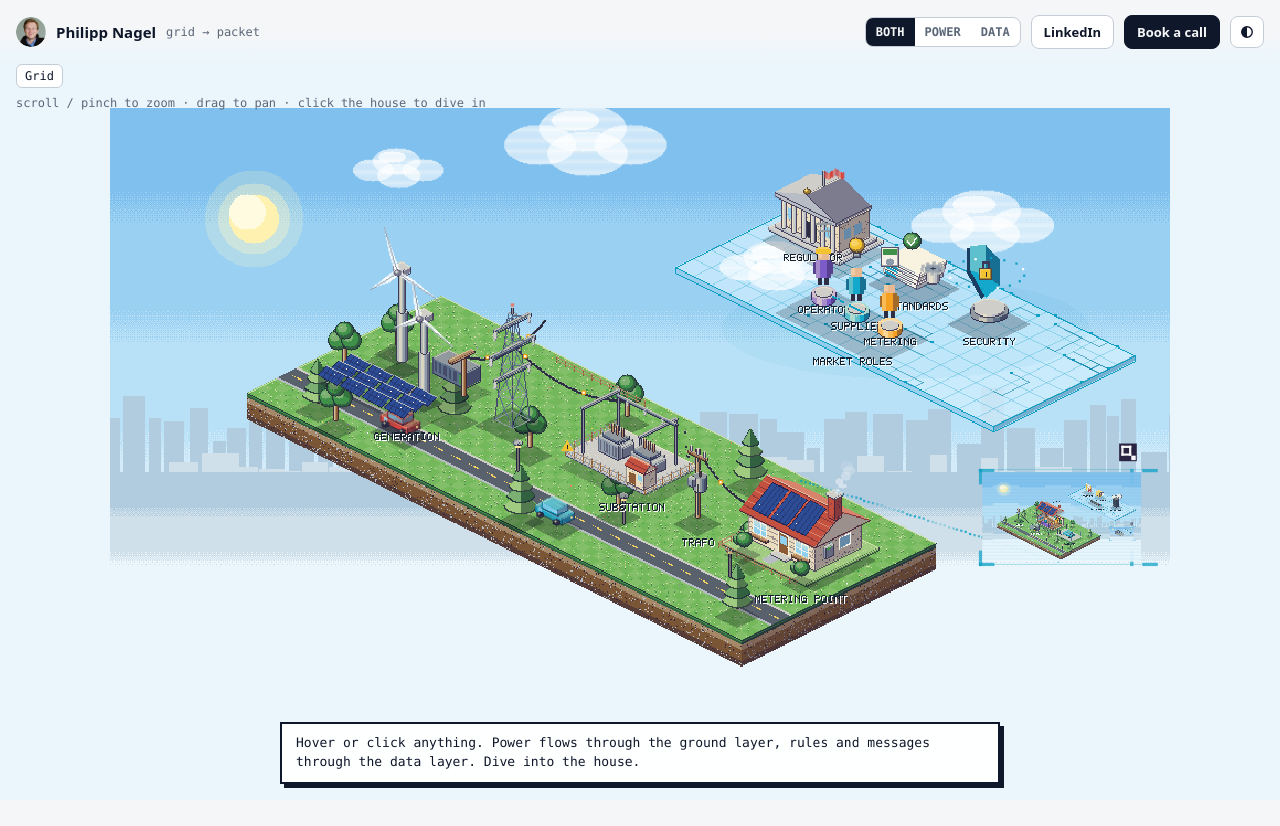
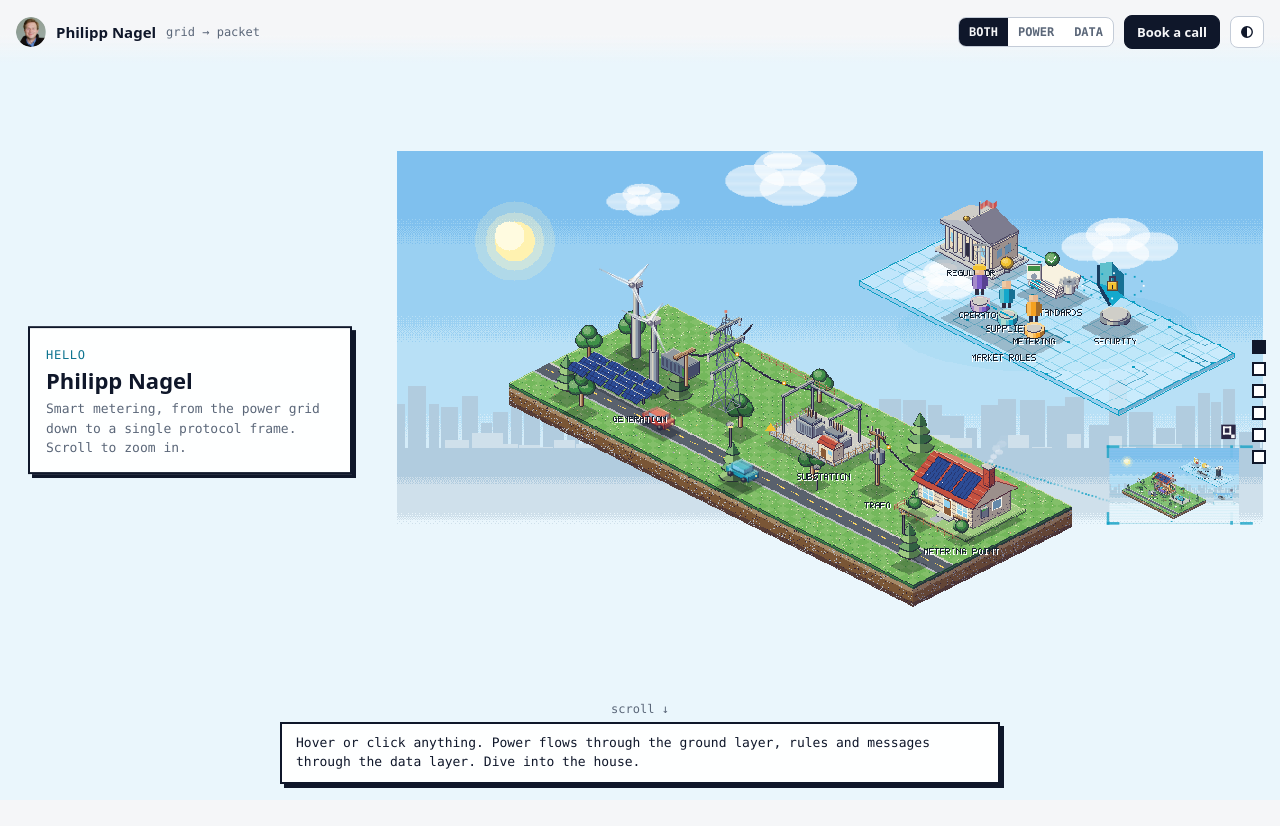
Before and after one commit to philippnagel/philippnagel.github.io, a website with bundled scripts: page src/index.html in a window 1280 px wide. Shown: the top 826 px of the page. Before the commit the page ends 800 px from the top, so only its background shows below. Built offline with nearby package versions, Linux system fonts and the light colour scheme; animation ran at ten frames a second.

Commit message:
feat: single-scroll journey through the four scales with chapter cards
Page scroll drives the camera (hold, then fly, per section). Replaces wheel
zoom and drag pan. Adds chapter card, rail and scroll-to-portal.

Co-Authored-By: Claude Sonnet 5.5 <noreply@anthropic.com>

```diff
--- a/src/camera.ts
+++ b/src/camera.ts
@@ -1,66 +1,13 @@
-import { ease, flyFrame } from "./geometry";
-import type { Size, View } from "./types";
+import type { View } from "./types";
 
-/** View state plus animated transitions. Rendering is delegated through `onChange`. */
+/** Current view. Scroll position drives it; rendering is delegated through `onChange`. */
 export class Camera {
   view: View = { cx: 500, cy: 500, w: 1100 };
-  private anim = 0;
 
-  constructor(
-    private readonly size: () => Size,
-    private readonly onChange: (v: View) => void,
-    private readonly reduceMotion: boolean,
-  ) {}
+  constructor(private readonly onChange: (v: View) => void) {}
 
   set(v: View) {
     this.view = { ...v };
     this.onChange(this.view);
   }
-
-  stop() {
-    cancelAnimationFrame(this.anim);
-    this.anim = 0;
-  }
-
-  flyTo(to: View) {
-    this.stop();
-    const from = { ...this.view };
-    const dur = this.reduceMotion
-      ? 0
-      : 900 + 250 * Math.abs(Math.log10(to.w / from.w));
-    const t0 = performance.now();
-    const step = (now: number) => {
-      const u = dur ? Math.min(1, (now - t0) / dur) : 1;
-      this.set(flyFrame(from, to, ease(u)));
-      this.anim = u < 1 ? requestAnimationFrame(step) : 0;
-    };
-    this.anim = requestAnimationFrame(step);
-  }
-
-  toWorld(px: number, py: number): [number, number] {
-    const { w, h } = this.size();
-    const ps = w / this.view.w;
-    return [this.view.cx + (px - w / 2) / ps, this.view.cy + (py - h / 2) / ps];
-  }
-
-  /** Zooms by factor `f` keeping the world point under (px, py) fixed. */
-  zoomAt(px: number, py: number, f: number) {
-    const nw = Math.min(2000, Math.max(0.5, this.view.w * f));
-    const [wx, wy] = this.toWorld(px, py);
-    const r = nw / this.view.w;
-    this.set({
-      cx: wx - (wx - this.view.cx) * r,
-      cy: wy - (wy - this.view.cy) * r,
-      w: nw,
-    });
-  }
-
-  panBy(dxPx: number, dyPx: number) {
-    const ps = this.size().w / this.view.w;
-    this.set({
-      ...this.view,
-      cx: this.view.cx - dxPx / ps,
-      cy: this.view.cy - dyPx / ps,
-    });
-  }
 }
--- /dev/null
+++ b/src/chapters.ts
@@ -0,0 +1,45 @@
+import { STOPS } from "./geometry";
+
+export interface Chapter {
+  /** short label for the rail */
+  tag: string;
+  title: string;
+  body: string;
+}
+
+/** One chapter per scroll section; `STOPS[i]` is the scene level it frames. */
+export const chapters: Chapter[] = [
+  {
+    tag: "Hello",
+    title: "Philipp Nagel",
+    body: "Smart metering, from the power grid down to a single protocol frame. Scroll to zoom in.",
+  },
+  {
+    tag: "Grid",
+    title: "01. The grid",
+    body: "Generation, transmission, substation, transformer, and one house. Rules, roles and markets float above as the data layer.",
+  },
+  {
+    tag: "Metering point",
+    title: "02. The metering point",
+    body: "Grid connection, meter cabinet, rooftop PV, home energy management and an EV charger. Every one of them also speaks data.",
+  },
+  {
+    tag: "Meter cabinet",
+    title: "03. The meter cabinet",
+    body: "Meter, gateway and sub-meters, joined by the meter, wide-area and home-area links. A security module signs it all.",
+  },
+  {
+    tag: "Protocol frame",
+    title: "04. One reading",
+    body: "A single meter reading, field by field. This is the smallest thing the grid says.",
+  },
+  {
+    tag: "Contact",
+    title: "Let's talk",
+    body: "Working on metering, market communication or grid data? Say hello.",
+  },
+];
+
+if (chapters.length !== STOPS.length)
+  throw new Error("chapters and STOPS must be the same length");
--- a/src/geometry.ts
+++ b/src/geometry.ts
@@ -40,11 +40,12 @@ export function origins(scenes: SceneDef[]): Origin[] {
 export function fitView(o: Origin, size: Size, ins: Insets): View {
   const fw = SW * o.k;
   const fh = SH * o.k;
-  const aw = size.w - ins.right;
+  const left = ins.left ?? 0;
+  const aw = size.w - left - ins.right;
   const ah = size.h - ins.top - ins.bottom;
   const ps = Math.min(aw / fw, ah / fh) / 1.04;
   return {
-    cx: o.x + fw / 2 - (aw / 2 - size.w / 2) / ps,
+    cx: o.x + fw / 2 - (left + aw / 2 - size.w / 2) / ps,
     cy: o.y + fh / 2 - (ins.top + ah / 2 - size.h / 2) / ps,
     w: size.w / ps,
   };
@@ -71,3 +72,16 @@ export function flyFrame(from: View, to: View, u: number): View {
     w,
   };
 }
+
+/** Section stops along the scroll track: the level each one frames. */
+export const STOPS = [0, 0, 1, 2, 3, 3];
+
+/** Share of each section during which the camera holds still at either end. */
+const HOLD = 0.3;
+
+/** Scroll position `t` (in sections) to a camera view between consecutive stops. */
+export function scrollView(t: number, fit: (level: number) => View): View {
+  const k = Math.max(0, Math.min(STOPS.length - 2, Math.floor(t)));
+  const f = Math.max(0, Math.min(1, (t - k - HOLD) / (1 - 2 * HOLD)));
+  return flyFrame(fit(STOPS[k]!), fit(STOPS[k + 1]!), ease(f));
+}
--- a/src/index.html
+++ b/src/index.html
@@ -9,13 +9,13 @@
     <title>Philipp Nagel · Grid to Packet</title>
     <meta
       name="description"
-      content="Pixel-art map you can zoom from the power grid to a single smart-meter protocol frame, with the power layer and the data layer drawn together."
+      content="Scroll from the power grid down to a single smart-meter protocol frame in a pixel-art world, with the power layer and the data layer drawn together."
     />
     <meta property="og:title" content="Philipp Nagel · Grid to Packet" />
     <meta property="og:url" content="https://www.philippnagel.com" />
     <meta
       property="og:description"
-      content="Zoom from the power grid to a protocol frame in a pixel-art world."
+      content="Scroll from the power grid to a protocol frame in a pixel-art world."
     />
     <meta property="og:type" content="website" />
     <link rel="me" href="https://www.linkedin.com/in/philippnagel/" />
@@ -37,9 +37,6 @@
         ><button data-m="p" aria-pressed="false">POWER</button
         ><button data-m="d" aria-pressed="false">DATA</button>
       </div>
-      <a class="btn" href="https://www.linkedin.com/in/philippnagel/" rel="me"
-        >LinkedIn</a
-      >
       <a class="btn pri" href="https://cal.com/nagel">Book a call</a>
       <button class="btn" id="theme" aria-label="Toggle light/dark theme">
         <svg viewBox="0 0 16 16" width="14" height="14" aria-hidden="true">
@@ -56,17 +53,27 @@
       </button>
     </header>
 
-    <nav id="crumbs" aria-label="Zoom level"></nav>
-    <div id="hint">
-      scroll / pinch to zoom · drag to pan · click the house to dive in
-    </div>
     <div id="stage">
       <canvas
         id="cv"
         role="img"
-        aria-label="Pixel-art map of power infrastructure and the data layer above it, zoomable from the grid down to a protocol frame"
+        aria-label="Pixel-art map of power infrastructure and the data layer above it, zoomed from the grid down to a protocol frame as you scroll"
       ></canvas>
     </div>
+    <article id="chapter" aria-live="polite">
+      <small></small>
+      <h1></h1>
+      <p></p>
+      <div class="cta" hidden>
+        <a class="btn pri" href="https://cal.com/nagel">Book a call</a>
+        <a class="btn" href="https://www.linkedin.com/in/philippnagel/" rel="me"
+          >LinkedIn</a
+        >
+      </div>
+    </article>
+    <nav id="rail" aria-label="Chapters"></nav>
+    <div id="hint">scroll ↓</div>
+    <main id="track" aria-hidden="true"></main>
     <div id="caption" aria-live="polite"></div>
     <ul id="a11y" class="sr"></ul>
     <noscript
--- a/src/input.ts
+++ /dev/null
@@ -1,84 +0,0 @@
-import type { Camera } from "./camera";
-
-interface Pt {
-  x: number;
-  y: number;
-}
-
-/** Wheel zoom, drag pan and two-finger pinch. `moved` lets click handlers ignore drags. */
-export class Input {
-  moved = false;
-  private ptrs = new Map<number, Pt>();
-  private last: (Pt & { d: number }) | null = null;
-
-  constructor(
-    private readonly el: HTMLElement,
-    private readonly cam: Camera,
-    private readonly onInteract: () => void,
-  ) {
-    el.addEventListener(
-      "wheel",
-      (e) => {
-        e.preventDefault();
-        cam.stop();
-        cam.zoomAt(
-          e.clientX,
-          e.clientY,
-          Math.exp(e.deltaY * (e.ctrlKey ? 0.01 : 0.0015)),
-        );
-        onInteract();
-      },
-      { passive: false },
-    );
-    el.addEventListener("pointerdown", (e) => {
-      this.ptrs.set(e.pointerId, { x: e.clientX, y: e.clientY });
-      this.moved = false;
-      cam.stop();
-      this.last = this.centroid();
-    });
-    window.addEventListener("pointermove", (e) => this.move(e));
-    window.addEventListener("pointerup", (e) => this.release(e));
-    window.addEventListener("pointercancel", (e) => this.release(e));
-  }
-
-  private centroid() {
-    const pts = [...this.ptrs.values()];
-    if (!pts.length) return null;
-    const x = pts.reduce((s, p) => s + p.x, 0) / pts.length;
-    const y = pts.reduce((s, p) => s + p.y, 0) / pts.length;
-    return {
-      x,
-      y,
-      d:
-        pts.length > 1
-          ? Math.hypot(pts[0]!.x - pts[1]!.x, pts[0]!.y - pts[1]!.y)
-          : 0,
-    };
-  }
-
-  private move(e: PointerEvent) {
-    const p = this.ptrs.get(e.pointerId);
-    if (!p) return;
-    const dx = e.clientX - p.x;
-    const dy = e.clientY - p.y;
-    p.x = e.clientX;
-    p.y = e.clientY;
-    const now = this.centroid()!;
-    if (!this.moved && Math.hypot(dx, dy) < 3 && this.ptrs.size === 1) return;
-    if (!this.moved) {
-      this.moved = true;
-      this.el.classList.add("drag");
-      this.onInteract();
-    }
-    if (this.ptrs.size >= 2 && this.last?.d)
-      this.cam.zoomAt(now.x, now.y, this.last.d / now.d);
-    if (this.last) this.cam.panBy(now.x - this.last.x, now.y - this.last.y);
-    this.last = now;
-  }
-
-  private release(e: PointerEvent) {
-    this.ptrs.delete(e.pointerId);
-    this.last = this.centroid();
-    if (!this.ptrs.size) this.el.classList.remove("drag");
-  }
-}
--- a/src/main.ts
+++ b/src/main.ts
@@ -1,10 +1,10 @@
 import "./style.css";
 import { Camera } from "./camera";
-import { fitView, origins, portalOf } from "./geometry";
-import { Input } from "./input";
+import { chapters } from "./chapters";
+import { STOPS, fitView, origins, portalOf, scrollView } from "./geometry";
 import { Renderer, type RenderState } from "./renderer";
 import { scenes } from "./scenes";
-import { a11yHTML, captionHTML, crumbsHTML } from "./templates";
+import { a11yHTML, captionHTML } from "./templates";
 import { currentTheme, initTheme } from "./theme";
 import type { LayerMode, Ref } from "./types";
 import { buildWorld } from "./world";
@@ -13,26 +13,32 @@ const $ = <T extends HTMLElement>(id: string) =>
   document.getElementById(id) as T;
 const cv = $<HTMLCanvasElement>("cv");
 const stageEl = $("stage");
-const crumbEl = $("crumbs");
 const captionEl = $("caption");
 const hintEl = $("hint");
 const layersEl = $("layers");
 const a11yEl = $("a11y");
+const chapterEl = $("chapter");
+const railEl = $("rail");
+const trackEl = $("track");
 
 const reduceMotion = matchMedia("(prefers-reduced-motion: reduce)").matches;
 const org = origins(scenes);
 
 /** All mutable app state lives here. */
-const st: RenderState & { level: number } = {
+const st: RenderState & { level: number; section: number } = {
   layer: "both",
   sel: null,
   hov: null,
   level: 0,
+  section: -1,
 };
 
 const size = () => ({ w: innerWidth, h: innerHeight });
+/** Wide screens put the chapter card in a left column; narrow ones above the scene. */
+const wide = () => innerWidth >= 1000;
 const insets = () => ({
-  top: 96,
+  left: wide() ? 380 : 0,
+  top: wide() ? 72 : innerWidth <= 720 ? 232 : 190,
   right: 0,
   bottom: innerWidth <= 720 ? 96 : 84,
 });
@@ -40,21 +46,47 @@ const fit = (l: number) => fitView(org[l]!, size(), insets());
 let dpr = 1;
 
 const renderer = new Renderer(cv, scenes, reduceMotion);
-const camera = new Camera(
-  size,
-  (v) => {
+const camera = new Camera((v) => {
   const l = renderer.levelAt(v, size());
   if (l !== st.level) {
     st.level = l;
     renderChrome();
   }
-  },
-  reduceMotion,
+});
+
+/** Scroll position in sections (0 .. chapters.length - 1). */
+const scrollT = () => scrollY / Math.max(1, innerHeight);
+const sync = () => {
+  const t = Math.max(0, Math.min(chapters.length - 1, scrollT()));
+  camera.set(scrollView(t, fit));
+  const sec = Math.round(t);
+  if (sec !== st.section) {
+    st.section = sec;
+    renderChapter();
+  }
+  hintEl.style.opacity = scrollY > 40 ? "0" : "";
+};
+
+function renderChapter() {
+  const c = chapters[st.section]!;
+  chapterEl.classList.remove("in");
+  chapterEl.querySelector("small")!.textContent = c.tag;
+  chapterEl.querySelector("h1")!.textContent = c.title;
+  chapterEl.querySelector("p")!.textContent = c.body;
+  chapterEl.querySelector<HTMLElement>(".cta")!.hidden =
+    st.section !== chapters.length - 1;
+  void chapterEl.offsetWidth; // restart the fade-in
+  chapterEl.classList.add("in");
+  railEl
+    .querySelectorAll("button")
+    .forEach((b, i) =>
+      i === st.section
+        ? b.setAttribute("aria-current", "step")
+        : b.removeAttribute("aria-current"),
     );
-const input = new Input(stageEl, camera, () => (hintEl.style.opacity = "0"));
+}
 
 function renderChrome() {
-  crumbEl.innerHTML = crumbsHTML(scenes, st.level);
   a11yEl.innerHTML = a11yHTML(scenes[st.level]!, st.level);
   renderCaption();
 }
@@ -62,16 +94,20 @@ function renderChrome() {
 const renderCaption = () =>
   (captionEl.innerHTML = captionHTML(scenes, st.level, st.hov ?? st.sel));
 
-function go(l: number) {
-  hintEl.style.opacity = "0";
-  camera.flyTo(fit(Math.max(0, Math.min(scenes.length - 1, l))));
+/** Scrolls to a section, which the camera then follows. */
+function goSection(i: number) {
+  scrollTo({
+    top: i * innerHeight,
+    behavior: reduceMotion ? "auto" : "smooth",
+  });
 }
 
 /** Activate an object: select it, and open its portal if it has one. */
 function activate(r: Ref) {
   st.sel = r;
   renderCaption();
-  if (scenes[r.l]!.objects.find((o) => o.id === r.id)?.portal) go(r.l + 1);
+  if (scenes[r.l]!.objects.find((o) => o.id === r.id)?.portal)
+    goSection(STOPS.indexOf(r.l + 1));
 }
 
 function setHover(r: Ref | null) {
@@ -83,13 +119,12 @@ function setHover(r: Ref | null) {
 
 /* --- pointer --- */
 stageEl.addEventListener("pointermove", (e) => {
-  if (e.pointerType !== "mouse" || input.moved) return;
+  if (e.pointerType !== "mouse") return;
   const h = renderer.pick(camera.view, size(), e.clientX, e.clientY);
   setHover(h?.obj ? { l: h.l, id: h.obj.id } : null);
 });
 stageEl.addEventListener("pointerleave", () => setHover(null));
 stageEl.addEventListener("click", (e) => {
-  if (input.moved) return;
   const h = renderer.pick(camera.view, size(), e.clientX, e.clientY);
   if (h?.obj) activate({ l: h.l, id: h.obj.id });
   else {
@@ -99,9 +134,12 @@ stageEl.addEventListener("click", (e) => {
 });
 
 /* --- chrome --- */
-crumbEl.addEventListener("click", (e) => {
-  const b = (e.target as Element).closest<HTMLElement>("[data-l]");
-  if (b) go(+b.dataset.l!);
+railEl.innerHTML = chapters
+  .map((c, i) => `<button data-i="${i}" aria-label="${c.tag}"></button>`)
+  .join("");
+railEl.addEventListener("click", (e) => {
+  const b = (e.target as Element).closest<HTMLElement>("[data-i]");
+  if (b) goSection(+b.dataset.i!);
 });
 layersEl.addEventListener("click", (e) => {
   const b = (e.target as Element).closest<HTMLElement>("button");
@@ -120,28 +158,23 @@ a11yEl.addEventListener("click", (e) => {
   const b = (e.target as Element).closest<HTMLElement>("[data-id]");
   if (b) activate({ l: +b.dataset.l!, id: b.dataset.id! });
 });
-window.addEventListener("keydown", (e) => {
-  if (e.key === "Escape") go(st.level - 1);
-});
 
 /* --- size, theme, loop --- */
 function resize() {
   dpr = Math.min(devicePixelRatio || 1, 2);
   cv.width = Math.round(innerWidth * dpr);
   cv.height = Math.round(innerHeight * dpr);
+  trackEl.style.height = `${chapters.length * innerHeight}px`;
+  sync();
 }
-window.addEventListener("resize", () => {
-  resize();
-  camera.stop();
-  camera.set(fit(st.level));
-});
+window.addEventListener("resize", resize);
+window.addEventListener("scroll", sync, { passive: true });
 
 const applyTheme = () => renderer.setWorld(buildWorld(scenes, currentTheme()));
 initTheme($("theme"), applyTheme);
 
+applyTheme();
 resize();
-applyTheme();
-camera.set(fit(0));
 renderChrome();
 
 const loop = (now: number) => {
@@ -153,10 +186,7 @@ requestAnimationFrame(loop);
 // Dev/test hook: `?debug` exposes jump(level) for screenshots.
 if (location.search.includes("debug"))
   (window as unknown as Record<string, unknown>).__app = {
-    jump: (l: number) => {
-      camera.stop();
-      camera.set(fit(l));
-    },
+    jump: (i: number) => scrollTo(0, i * innerHeight),
     view: (cx: number, cy: number, w: number) => camera.set({ cx, cy, w }),
     focus: (l: number, id: string) => setHover({ l, id }),
     portal: (l: number) => portalOf(scenes[l]!)?.id,
--- a/src/style.css
+++ b/src/style.css
@@ -49,7 +49,9 @@ body {
   background: var(--bg);
   color: var(--ink);
   font-family: var(--sans);
-  overflow: hidden;
+}
+html {
+  height: auto;
 }
 a {
   color: inherit;
@@ -146,50 +148,10 @@ header > * {
   place-items: center;
 }
 
-#crumbs {
-  position: fixed;
-  z-index: 4;
-  top: var(--top);
-  left: 16px;
-  right: 16px;
-  display: flex;
-  flex-wrap: wrap;
-  align-items: center;
-  gap: 4px 2px;
-  font: 12px var(--mono);
-}
-#crumbs button {
-  all: unset;
-  cursor: pointer;
-  padding: 4px 8px;
-  border-radius: 6px;
-  color: var(--mute);
-  border: 1px solid transparent;
-}
-#crumbs button:hover,
-#crumbs button:focus-visible {
-  color: var(--ink);
-  border-color: var(--line);
-}
-#crumbs button[aria-current] {
-  color: var(--ink);
-  background: var(--card);
-  border-color: var(--line);
-  cursor: default;
-}
-#crumbs i {
-  color: var(--line);
-  font-style: normal;
-}
-
 #stage {
   position: fixed;
   inset: 0;
-  touch-action: none;
-  cursor: grab;
-}
-#stage.drag {
-  cursor: grabbing;
+  touch-action: pan-y;
 }
 #stage.over {
   cursor: pointer;
@@ -230,12 +192,121 @@ canvas {
 #hint {
   position: fixed;
   z-index: 4;
-  left: 16px;
-  top: calc(var(--top) + 32px);
+  left: 50%;
+  bottom: 84px;
+  transform: translateX(-50%);
   font: 12px var(--mono);
   color: var(--mute);
   transition: opacity 0.6s;
-  max-width: 640px;
+  animation: bob 1.6s ease-in-out infinite;
+  pointer-events: none;
+}
+@keyframes bob {
+  50% {
+    translate: 0 5px;
+  }
+}
+#track {
+  position: relative;
+  z-index: 0;
+  pointer-events: none;
+}
+
+/* chapter card */
+#chapter {
+  position: fixed;
+  z-index: 4;
+  left: 16px;
+  top: calc(var(--top) + 8px);
+  width: min(344px, calc(100vw - 80px));
+  padding: 14px 16px;
+  background: color-mix(in srgb, var(--card) 94%, transparent);
+  border: 2px solid var(--ink);
+  box-shadow: 4px 4px 0 var(--ink);
+}
+#chapter small {
+  font: 12px var(--mono);
+  text-transform: uppercase;
+  letter-spacing: 0.06em;
+  color: var(--proto);
+}
+#chapter h1 {
+  margin: 4px 0 6px;
+  font-size: 22px;
+  line-height: 1.15;
+}
+#chapter p {
+  margin: 0;
+  font: 13px/1.5 var(--mono);
+  color: var(--mute);
+}
+#chapter .cta {
+  display: flex;
+  gap: 8px;
+  margin-top: 12px;
+}
+#chapter .cta[hidden] {
+  display: none;
+}
+#chapter.in {
+  animation: pop 0.35s steps(5) both;
+}
+@keyframes pop {
+  from {
+    opacity: 0;
+    translate: 0 8px;
+  }
+}
+@media (min-width: 1000px) {
+  #chapter {
+    top: 50%;
+    translate: 0 -50%;
+    left: 28px;
+    width: 324px;
+  }
+  #chapter.in {
+    animation-name: pop-wide;
+  }
+  @keyframes pop-wide {
+    from {
+      opacity: 0;
+      translate: -10px -50%;
+    }
+  }
+}
+
+/* chapter rail */
+#rail {
+  position: fixed;
+  z-index: 4;
+  right: 14px;
+  top: 50%;
+  translate: 0 -50%;
+  display: flex;
+  flex-direction: column;
+  gap: 4px;
+}
+#rail button {
+  all: unset;
+  box-sizing: content-box;
+  width: 10px;
+  height: 10px;
+  padding: 4px;
+  cursor: pointer;
+}
+#rail button::after {
+  content: "";
+  display: block;
+  width: 10px;
+  height: 10px;
+  border: 2px solid var(--ink);
+  background: var(--card);
+}
+#rail button[aria-current]::after {
+  background: var(--ink);
+}
+#rail button:focus-visible {
+  outline: 2px solid var(--proto);
 }
 
 .sr {
@@ -257,12 +328,20 @@ canvas {
   }
 }
 @media (max-width: 720px) {
-  .who span,
-  #hint {
+  .who span {
     display: none;
   }
   #caption {
     font-size: 12px;
+  }
+  #chapter h1 {
+    font-size: 18px;
+  }
+  #chapter p {
+    font-size: 12px;
+  }
+  #hint {
+    bottom: 76px;
   }
 }
 @media (max-width: 520px) {
--- a/src/types.ts
+++ b/src/types.ts
@@ -76,6 +76,7 @@ export interface Origin {
 }
 
 export interface Insets {
+  left?: number;
   top: number;
   right: number;
   bottom: number;
```
Also changed, not shown: tests/geometry.test.ts (+19 -0 lines), README.md. Lines whose indentation alone changed are shown as unchanged.
